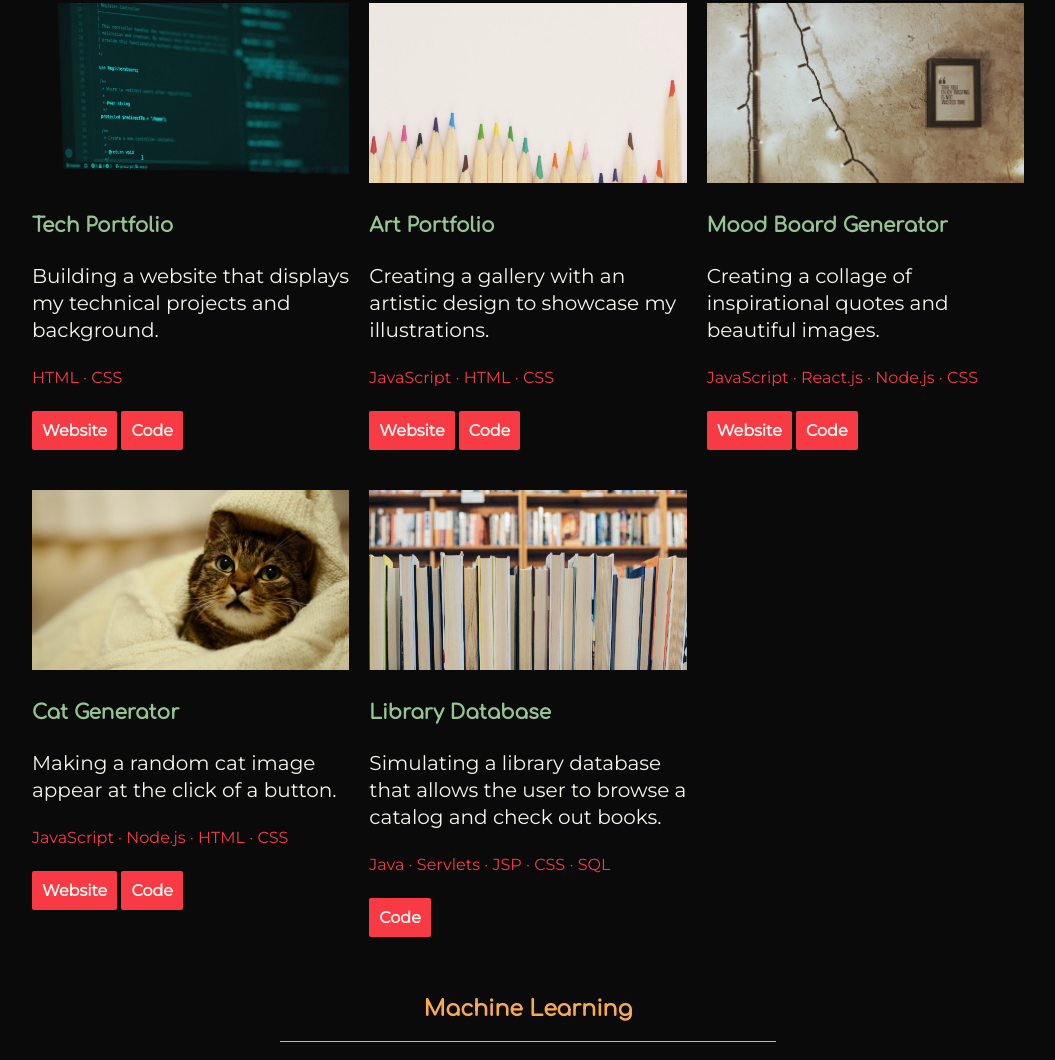
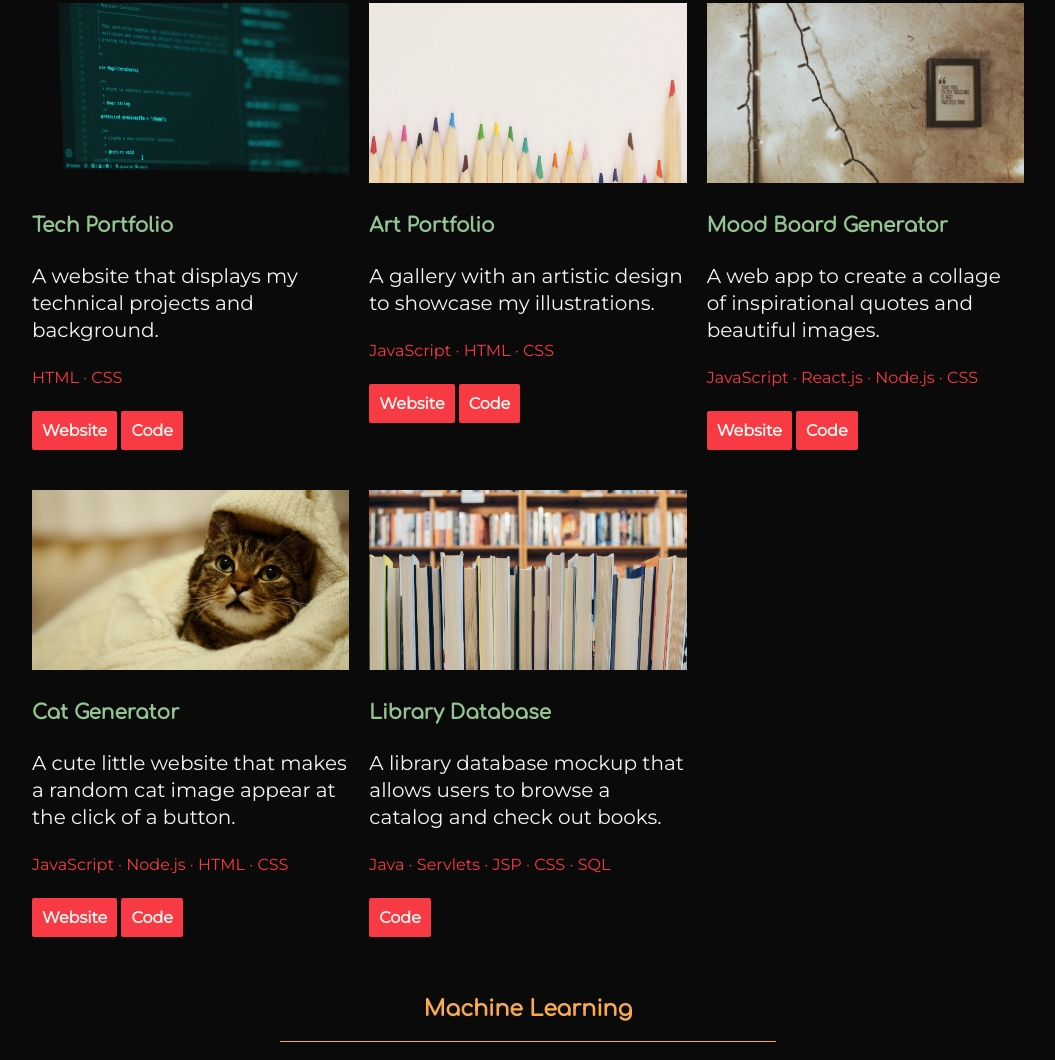
Before and after one commit to eest12/eest12.github.io, a plain HTML site: page index.html in a window 1280 px wide. Shown: the part 1825-2885 px from the top of the page, without its empty margins (112-1167 px from the left). Drawn offline with Linux system fonts and the light colour scheme.

Commit message:
Changed the wording on some project descriptions.

```diff
--- a/index.html
+++ b/index.html
@@ -83,7 +83,7 @@
           <img src="images/mohammad-rahmani-N5bT5RctFZ8-unsplash(2)-cropped.jpg"
             alt="Closeup of laptop with programming code on screen" />
           <h4>Tech Portfolio</h4>
-          <p>Building a website that displays my technical projects and background.</p>
+          <p>A website that displays my technical projects and background.</p>
           <ul>
             <li>HTML</li>
             <li>CSS</li>
@@ -101,7 +101,7 @@
           <img src="images/jess-bailey-l3N9Q27zULw-unsplash(2).jpg"
             alt="Color pencils lined up side by side against a white background" />
           <h4>Art Portfolio</h4>
-          <p>Creating a gallery with an artistic design to showcase my illustrations.</p>
+          <p>A gallery with an artistic design to showcase my illustrations.</p>
           <ul>
             <li>JavaScript</li>
             <li>HTML</li>
@@ -120,7 +120,7 @@
           <img src="images/rustem-baltiyev-_G7RLG4PEMo-unsplash.jpg"
             alt="A framed quote hanging on the wall next to string lights. The quote reads: Time you enjoy wasting is not wasted time." />
           <h4>Mood Board Generator</h4>
-          <p>Creating a collage of inspirational quotes and beautiful images.</p>
+          <p>A web app to create a collage of inspirational quotes and beautiful images.</p>
           <ul>
             <li>JavaScript</li>
             <li>React.js</li>
@@ -140,7 +140,7 @@
           <img src="images/MTk3NTk4OQ.jpg"
             alt="Brown cat wrapped in a white fabric from the neck down" />
           <h4>Cat Generator</h4>
-          <p>Making a random cat image appear at the click of a button.</p>
+          <p>A cute little website that makes a random cat image appear at the click of a button.</p>
           <ul>
             <li>JavaScript</li>
             <li>Node.js</li>
@@ -160,7 +160,7 @@
           <img src="images/jessica-ruscello-OQSCtabGkSY-unsplash.jpg"
             alt="Books of various sizes on wooden shelves" />
           <h4>Library Database</h4>
-          <p>Simulating a library database that allows the user to browse a catalog and check out books.</p>
+          <p>A library database mockup that allows users to browse a catalog and check out books.</p>
           <ul>
             <li>Java</li>
             <li>Servlets</li>
```
